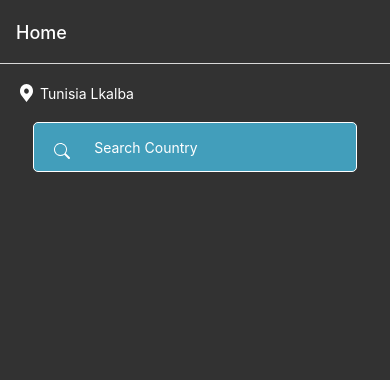
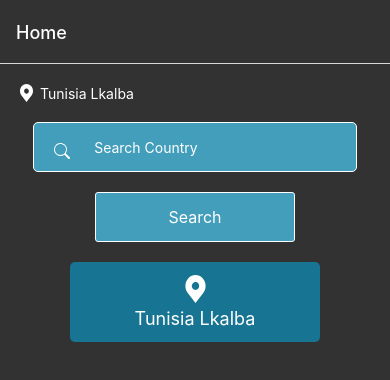
Before and after one commit to onlymachiavelli/Current_Weather, a React Native app: screen /Home in a window 390 px wide. Shown: the top 380 px of the page. Built offline with nearby package versions, Linux system fonts and the light colour scheme.

Commit message:
UI + Satte

```diff
--- a/Home.tsx
+++ b/Home.tsx
@@ -1,9 +1,9 @@
-import React, { } from 'react'
+import React, { useState } from 'react'
 import {
-    View, Text, ScrollView, TextInput
+    View, Text, ScrollView, TextInput, TouchableOpacity
 } from 'react-native'
 import { Style } from './style'
-import { Current_svg, Search } from './svg'
+import { Current_svg, Search, Loc } from './svg'
 import DetectGeo from './Geo'
 let Current_Country = DetectGeo()
 Current_Country += (Current_Country === "Tunisia" || "tunis" || "Tunis" || "tunisia" ? " Lkalba" : "")
@@ -12,8 +12,8 @@ const Checkinp = (value) => {
     for (let i = 1; i < value.length; i++) res += value[i].toLowerCase()
     return res
 }
-
 const Home = () => {
+    const [Location, setLocation] = useState(Current_Country)
     return (
         <View style={Style.Home_container} >
             <View style={Style.header}>
@@ -35,6 +35,14 @@ const Home = () => {
                         placeholderTextColor="#fff"
                     ></TextInput>
                 </View>
+                <TouchableOpacity style={Style.button}>
+                    <Text style={Style.buttontxt}>Search</Text>
+                </TouchableOpacity>
+                <View style={Style.current_block}>
+                    <Loc />
+                    <Text style={{ color: "#fff", marginTop: 5, fontSize: 18, }}>{Location}</Text>
+
+                </View>
             </ScrollView>
         </View>
     )
--- a/style.tsx
+++ b/style.tsx
@@ -44,5 +44,31 @@ export const Style = StyleSheet.create({
     inpLogo: {
 
         marginTop: 15,
+    },
+    button: {
+        alignSelf: "center",
+        width: 200,
+        height: 50,
+        backgroundColor: "#429EBB",
+        borderWidth: 1,
+        borderColor: "#fff",
+        borderRadius: 3,
+        marginTop: 20,
+        alignItems: "center",
+        justifyContent: "center"
+    },
+    buttontxt: {
+        color: "#fff",
+        fontSize: 16
+    },
+    current_block: {
+        alignSelf: "center",
+        width: 250,
+        height: 80,
+        backgroundColor: "#177593",
+        borderRadius: 5,
+        marginTop: 20,
+        alignItems: "center",
+        justifyContent: "center"
     }
 })
--- a/svg.tsx
+++ b/svg.tsx
@@ -16,3 +16,10 @@ export const Search = () => {
         </Svg>
     )
 }
+export const Loc = () => {
+    return (
+        <Svg width="25" height="28" viewBox="0 0 13 18" fill="none" xmlns="http://www.w3.org/2000/svg">
+            <Path d="M6.5 0C4.77672 0.00221173 3.1246 0.747945 1.90606 2.07362C0.687511 3.39929 0.00203992 5.19665 6.91533e-06 7.07143C-0.00205706 8.6035 0.457949 10.094 1.30946 11.3143C1.30946 11.3143 1.48673 11.5682 1.51569 11.6049L6.5 18L11.4867 11.6016C11.5127 11.5676 11.6905 11.3143 11.6905 11.3143L11.6911 11.3124C12.5422 10.0926 13.002 8.6028 13 7.07143C12.998 5.19665 12.3125 3.39929 11.0939 2.07362C9.8754 0.747945 8.22328 0.00221173 6.5 0ZM6.5 9.64286C6.03252 9.64286 5.57553 9.49205 5.18684 9.20949C4.79814 8.92694 4.49518 8.52534 4.31629 8.05547C4.13739 7.5856 4.09058 7.06858 4.18178 6.56977C4.27298 6.07096 4.4981 5.61277 4.82866 5.25315C5.15922 4.89353 5.58038 4.64863 6.03888 4.54941C6.49738 4.45019 6.97263 4.50111 7.40452 4.69574C7.83642 4.89036 8.20557 5.21995 8.46529 5.64282C8.72501 6.06569 8.86363 6.56285 8.86363 7.07143C8.86285 7.75315 8.61358 8.40671 8.17048 8.88876C7.72738 9.37082 7.12663 9.64201 6.5 9.64286Z" fill="white" />
+        </Svg>
+    )
+}
```
